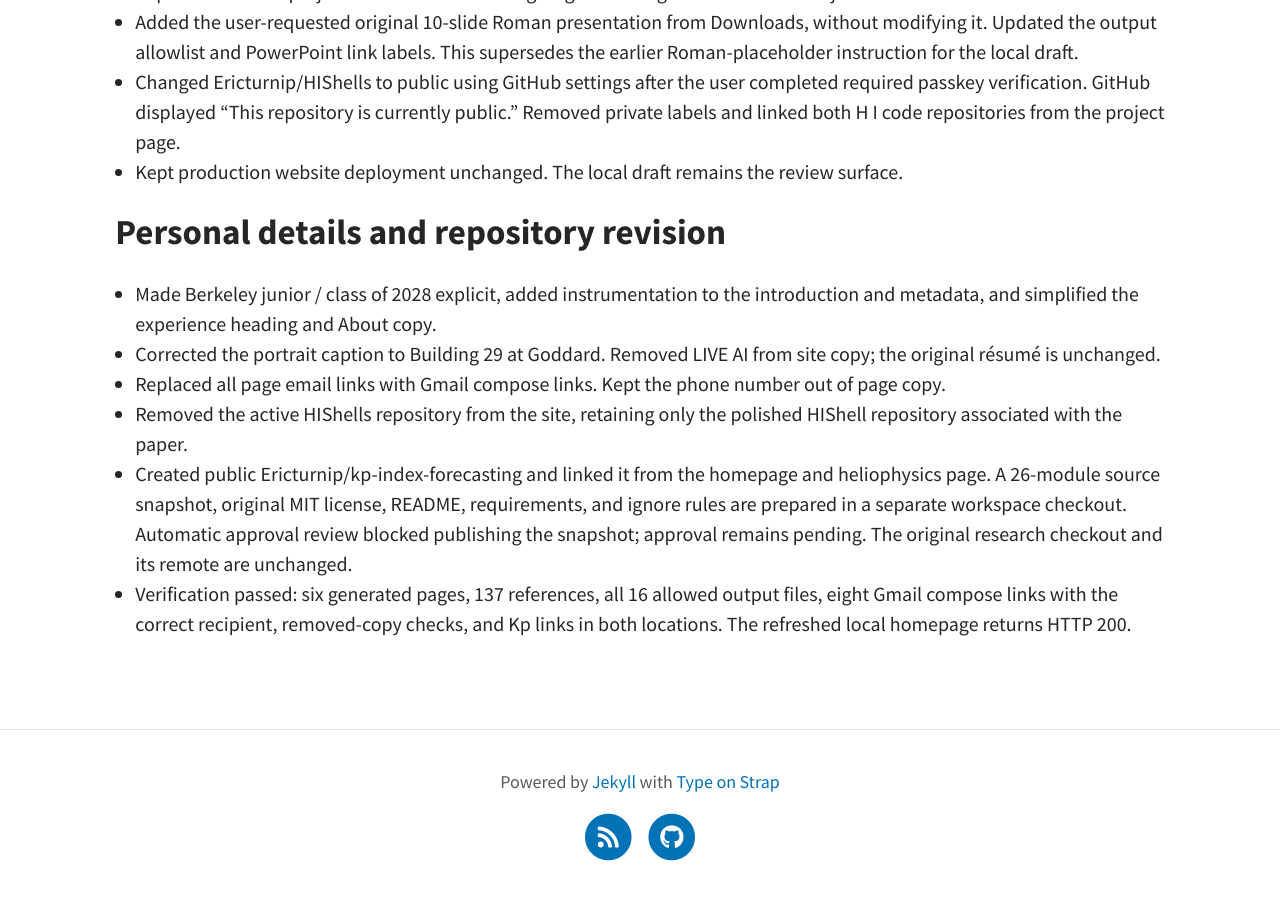
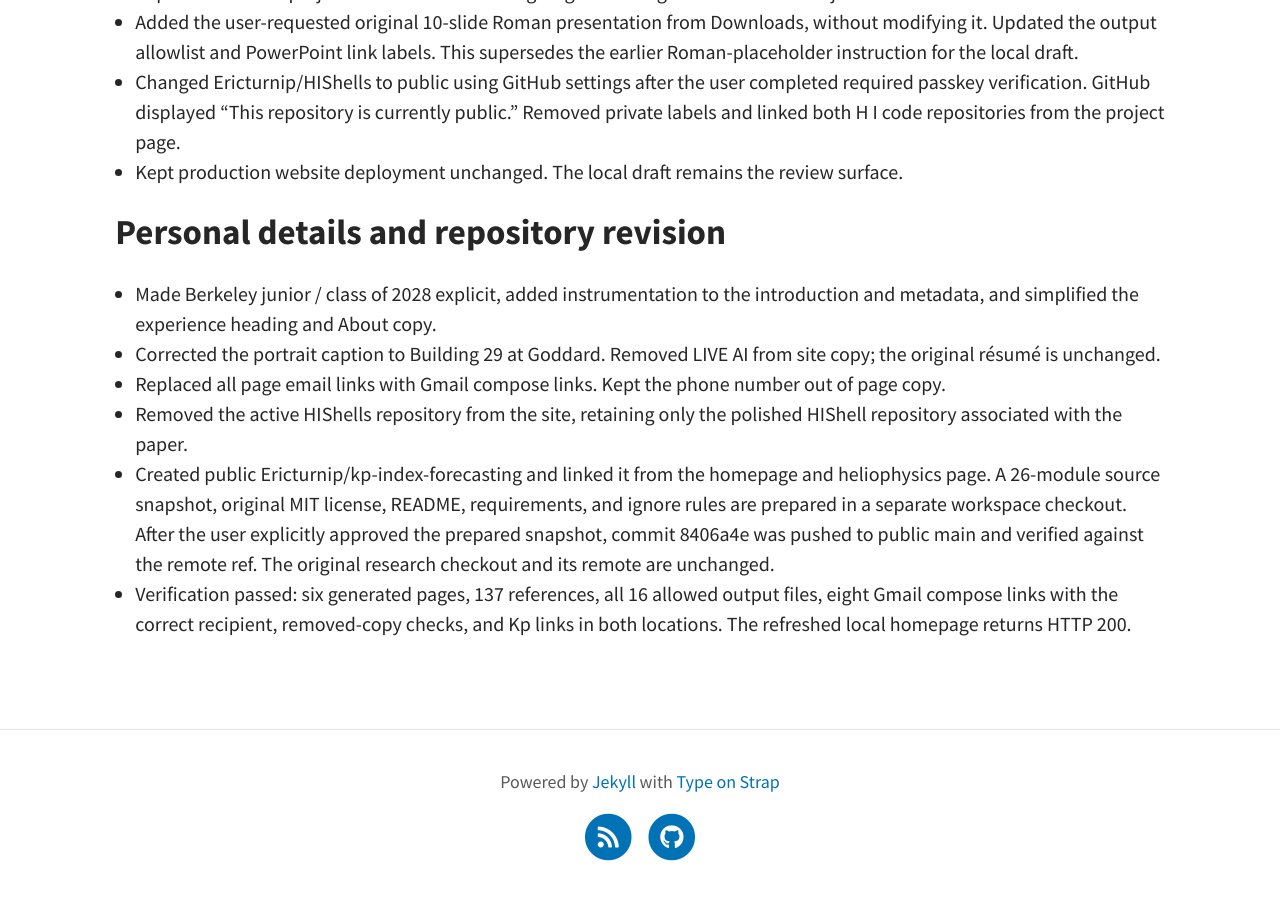
Before and after one commit to Ericturnip/ericturnip.github.io, a Jekyll site: the page built from docs/superpowers/plans/2026-09-23-personal-website.md, in a window 1280 px wide and 900 px high, scrolled down 3184 px. Built offline with Jekyll 4.4.1, drawn with Linux system fonts in a browser that asks for light colours; our own code applies the rules of GitHub Pages for plain Markdown files.

Commit message:
Record approved publication of Kp source snapshot

```diff
--- a/docs/superpowers/plans/2026-09-23-personal-website.md
+++ b/docs/superpowers/plans/2026-09-23-personal-website.md
@@ -81,5 +81,5 @@ Interfaces: `projectPage(project)` produces project body HTML for each content r
 - Corrected the portrait caption to Building 29 at Goddard. Removed LIVE AI from site copy; the original résumé is unchanged.
 - Replaced all page email links with Gmail compose links. Kept the phone number out of page copy.
 - Removed the active HIShells repository from the site, retaining only the polished HIShell repository associated with the paper.
-- Created public Ericturnip/kp-index-forecasting and linked it from the homepage and heliophysics page. A 26-module source snapshot, original MIT license, README, requirements, and ignore rules are prepared in a separate workspace checkout. Automatic approval review blocked publishing the snapshot; approval remains pending. The original research checkout and its remote are unchanged.
+- Created public Ericturnip/kp-index-forecasting and linked it from the homepage and heliophysics page. A 26-module source snapshot, original MIT license, README, requirements, and ignore rules are prepared in a separate workspace checkout. After the user explicitly approved the prepared snapshot, commit 8406a4e was pushed to public main and verified against the remote ref. The original research checkout and its remote are unchanged.
 - Verification passed: six generated pages, 137 references, all 16 allowed output files, eight Gmail compose links with the correct recipient, removed-copy checks, and Kp links in both locations. The refreshed local homepage returns HTTP 200.
```
Also changed, not shown: docs/superpowers/specs/2026-09-23-personal-website-design.md (+1 -1 lines).
